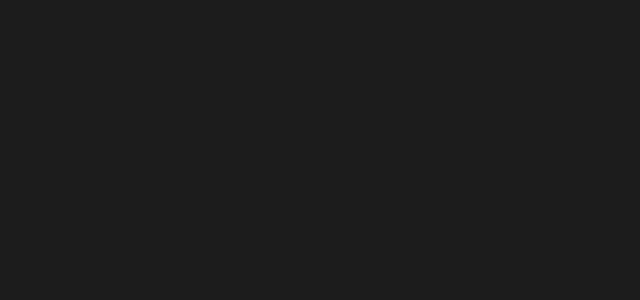
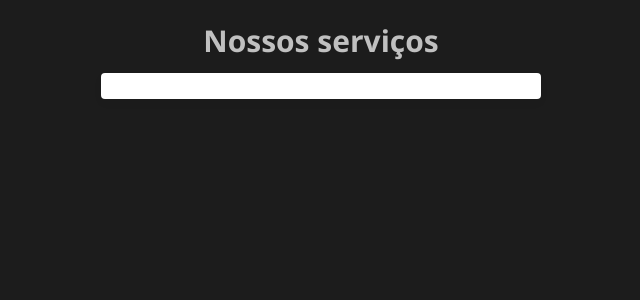
Before and after one commit to Itor-Carlos/TodoList-React, a React (Create React App) app: page / in a window 1280 px wide. Shown: the top 300 px of the page, without its empty margins (319-959 px from the left). Built offline with nearby package versions, Linux system fonts and the light colour scheme.

Commit message:
new: component Header

```diff
--- a/src/assets/styles/index.jsx
+++ b/src/assets/styles/index.jsx
@@ -5,3 +5,30 @@
    height: 700px;
    margin: auto;
 `
+
+export const HeaderContainer = styled.header`
+    display: flex;
+    flex-direction: column;
+    text-align: center;
+    justify-content: space-between;
+
+   h1{
+      font-size: 30px;
+      margin-bottom: 12px;
+   }
+
+   input{
+      width: 40%;
+      margin: auto;
+      background: #fff;
+      border: 2px solid #fff;
+      box-shadow: 0px 4px 10px rgba(0,0,0,0.04);
+      height: 26px;
+      border-radius: 4px;
+      border: none;
+      outline: none;
+      padding: 0 16px;
+      font-size: 16px;
+      transition: border-color 0.2s ease-in;
+   }
+`
--- /dev/null
+++ b/src/components/Header/index.jsx
@@ -0,0 +1,15 @@
+import React from "react";
+import { HeaderContainer } from "../../assets/styles";
+
+
+
+export default function Header(){
+   return (
+      <HeaderContainer>
+            <h1>Nossos serviços</h1>
+            <input type="search" />
+
+
+      </HeaderContainer>
+   )
+}
--- a/src/components/Layout/index.jsx
+++ b/src/components/Layout/index.jsx
@@ -1,10 +1,11 @@
 import React from "react";
 import { LayoutContainer } from "../../assets/styles";
+import Header from "../Header";
 
 export default function Layout(){
    return (
       <LayoutContainer>
-
+         <Header/>
       </LayoutContainer>
    )
 }
```
